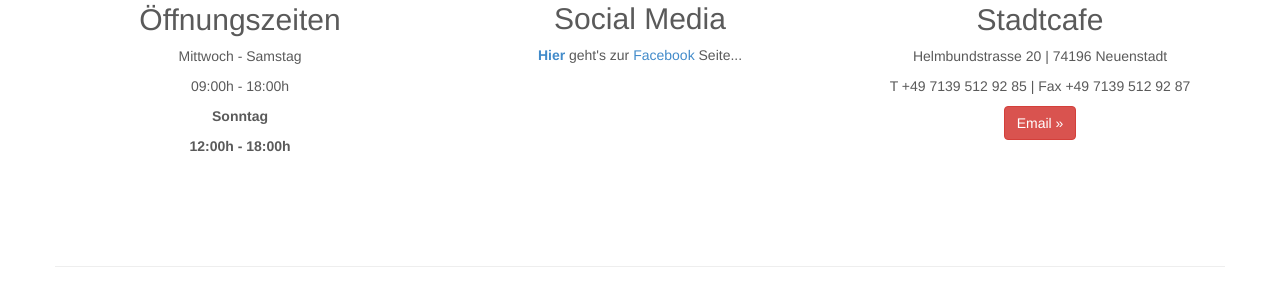
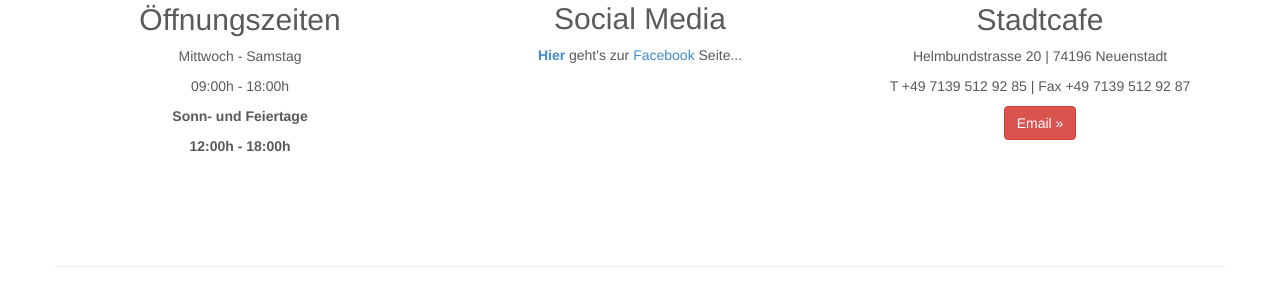
Before and after one commit to j1cken/stadtcafe, a PHP site: page / in a window 1280 px wide. Shown: the part 705-1005 px from the top of the page. Run offline with PHP 8.4, Linux system fonts and the light colour scheme; some libraries are stand-ins or nearby versions.

Commit message:
changed opening times on sundays and public holidays

```diff
--- a/php/index.php
+++ b/php/index.php
@@ -108,7 +108,7 @@
                   <h1>Neue Öffnungszeiten 2015!</h1>
 		  <p>Ab 07. Januar 2015 sind wir wie folgt für euch da:</p>
 		  <p>Mittwoch - Samstag von 09:00h bis 18:00h</p>
-		  <p style="color: red">Sonntags <b>von 12:00h</b> bis 18:00h</p>
+		  <p style="color: red">Sonn- und Feiertage <b>von 12:00h</b> bis 18:00h</p>
                 </div>
               </div><!-- row -->
               </div><!-- container -->
@@ -152,7 +152,7 @@
           <h2>Öffnungszeiten</h2>
           <p>Mittwoch - Samstag</p>
           <p>09:00h - 18:00h</p>
-          <p><b>Sonntag</b></p>
+          <p><b>Sonn- und Feiertage</b></p>
           <p><b>12:00h - 18:00h</b></p>
         </div><!-- /.col-lg-4 -->
         <div class="col-lg-4">
```
